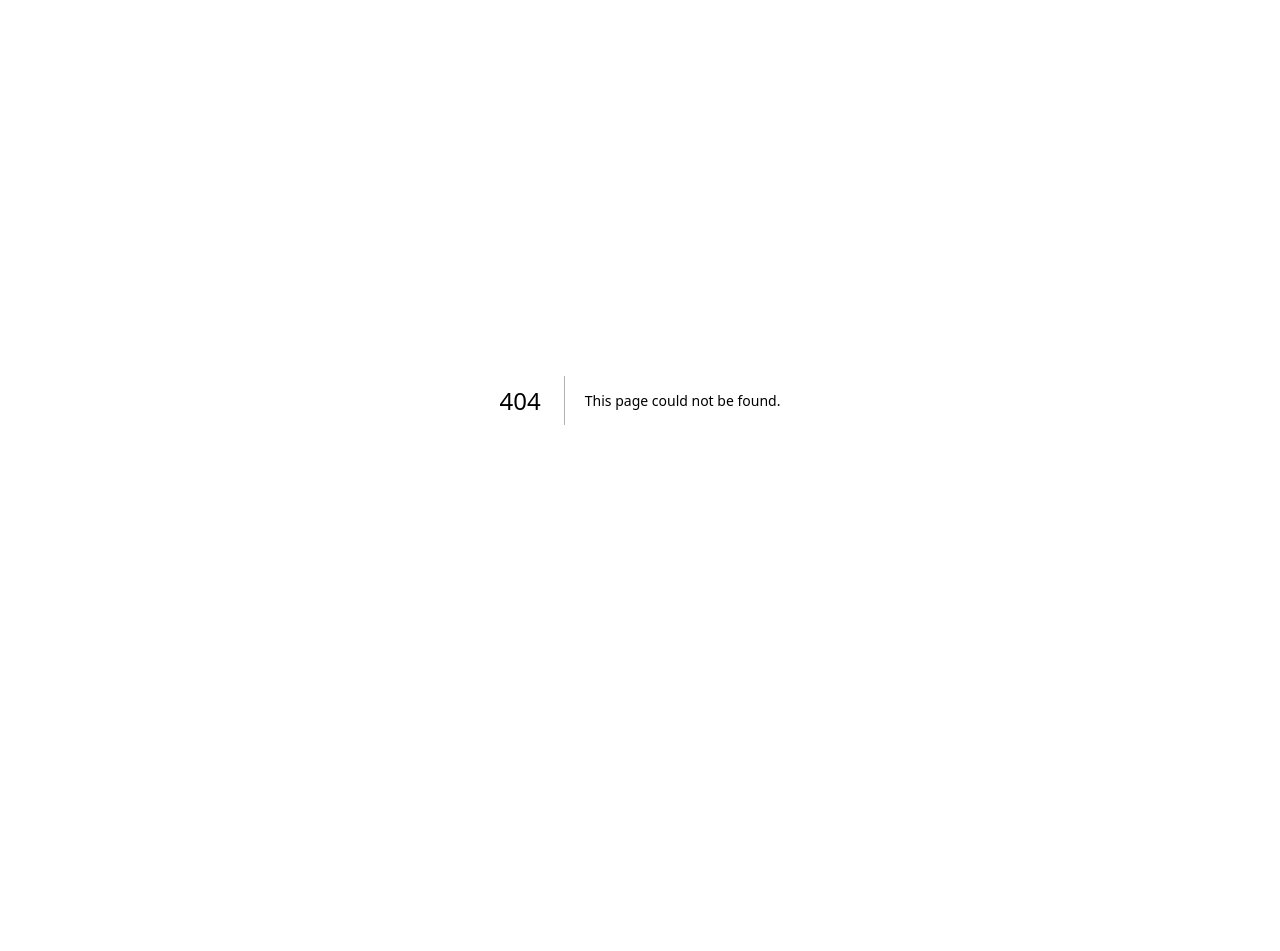
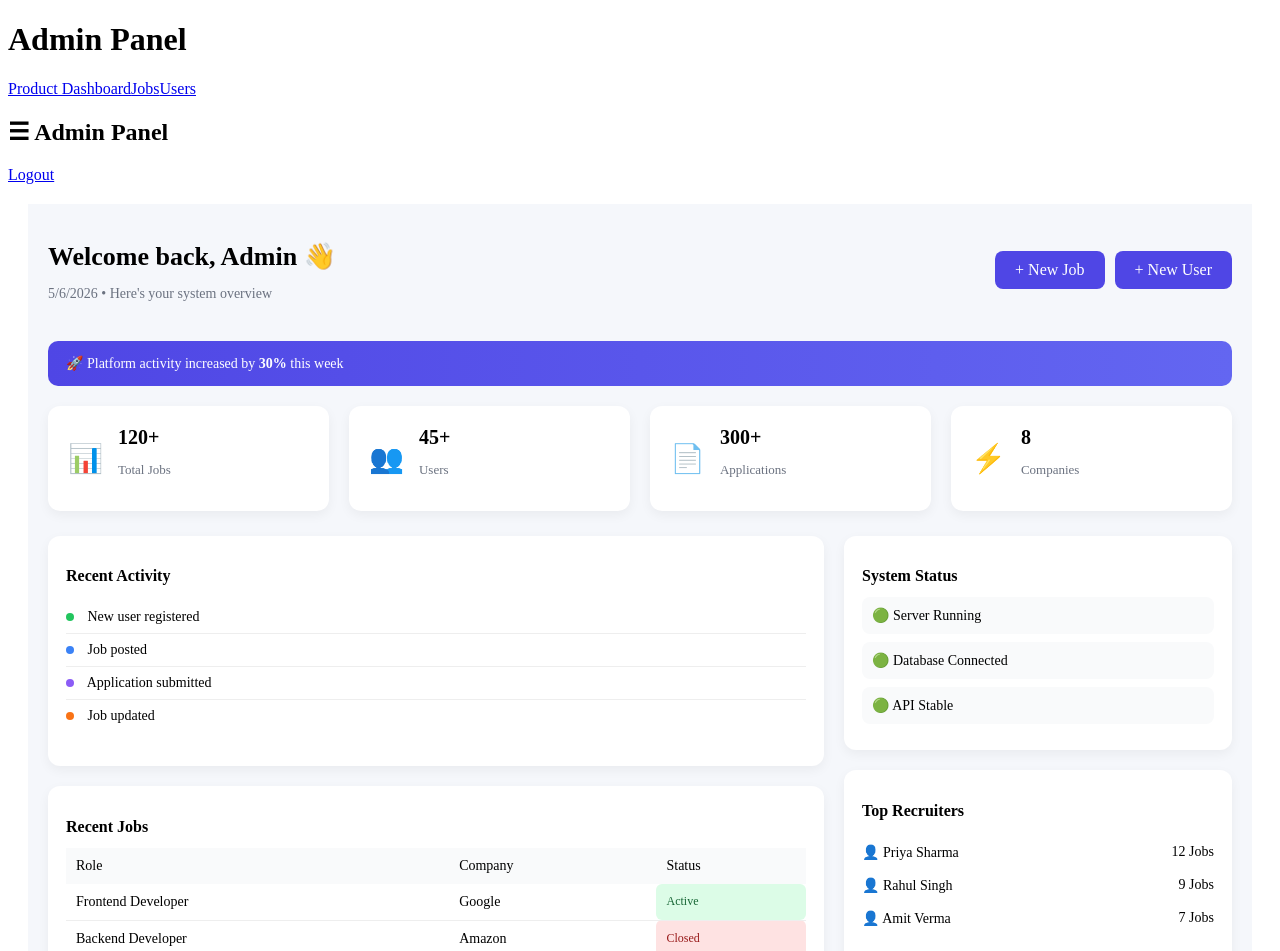
Before and after one commit to Vyasjayu/admin-dashboard, a Next.js app: page /home in a window 1280 px wide. Before the commit this address had no page. Shown: the top 951 px of the page. Before the commit the page ends 800 px from the top, so only its background shows below. Built offline with nearby package versions, Linux system fonts and the light colour scheme.

Commit message:
Add files via upload

```diff
--- /dev/null
+++ b/app/home/home.css
@@ -0,0 +1,271 @@
+/* Layout */
+.layout {
+  display: flex;
+}
+
+/* Main Content */
+.main-content {
+  flex: 1;
+  padding: 20px;
+  transition: margin-left 0.3s ease;
+}
+.home-btn {
+    background: #4f46e5;
+  color: white;
+  border: none;
+  padding: 10px 20px;
+  border-radius: 8px;
+  cursor: pointer;
+  text-decoration: none;
+}
+
+/* Desktop sidebar shift */
+@media (min-width: 768px) {
+  .layout.sidebar-open .main-content {
+    margin-left: 260px;
+  }
+}
+
+/* Container */
+.home-container {
+  background: #f5f7fb;
+  min-height: 100vh;
+  padding: 20px;
+}
+
+/* Header */
+.home-header {
+  display: flex;
+  justify-content: space-between;
+  align-items: center;
+  margin-bottom: 25px;
+}
+
+.home-header h1 {
+  font-size: 26px;
+  font-weight: 600;
+  margin-bottom: 5px;
+}
+
+.home-header p {
+  color: #6b7280;
+  font-size: 14px;
+}
+
+/* Buttons */
+.header-actions {
+  display: flex;
+  gap: 10px;
+}
+
+.primary-btn {
+  background: #4f46e5;
+  color: white;
+  border: none;
+  padding: 10px 16px;
+  border-radius: 8px;
+  cursor: pointer;
+  transition: 0.3s;
+}
+
+.primary-btn:hover {
+  background: #4338ca;
+}
+
+.secondary-btn {
+  background: white;
+  border: 1px solid #ddd;
+  padding: 10px 16px;
+  border-radius: 8px;
+  cursor: pointer;
+  transition: 0.3s;
+}
+
+.secondary-btn:hover {
+  background: #f3f4f6;
+}
+
+/* Banner */
+.highlight-banner {
+  background: linear-gradient(90deg, #4f46e5, #6366f1);
+  color: white;
+  padding: 14px 18px;
+  border-radius: 10px;
+  margin-bottom: 20px;
+  font-size: 14px;
+}
+
+/* Stats */
+.stats-grid {
+  display: grid;
+  grid-template-columns: repeat(auto-fit, minmax(220px, 1fr));
+  gap: 20px;
+  margin-bottom: 25px;
+}
+
+.stat-card {
+  background: white;
+  padding: 20px;
+  border-radius: 12px;
+  display: flex;
+  gap: 15px;
+  align-items: center;
+  box-shadow: 0 4px 12px rgba(0,0,0,0.05);
+  transition: 0.3s;
+}
+
+
+.stat-card:hover {
+  transform: translateY(-6px) scale(1.02);
+}
+
+.stat-card span {
+  font-size: 28px;
+}
+
+.stat-card h3 {
+  margin: 0;
+  font-size: 20px;
+}
+
+.stat-card p {
+  font-size: 13px;
+  color: #6b7280;
+}
+
+/* Grid */
+.main-grid {
+  display: grid;
+  grid-template-columns: 2fr 1fr;
+  gap: 20px;
+}
+
+/* Cards */
+.card {
+  background: white;
+  padding: 18px;
+  border-radius: 12px;
+  margin-bottom: 20px;
+  box-shadow: 0 4px 12px rgba(0,0,0,0.05);
+}
+
+.card h2 {
+  margin-bottom: 12px;
+  font-size: 16px;
+}
+
+/* Activity */
+.activity-list {
+  list-style: none;
+  padding: 0;
+}
+
+.activity-list li {
+  padding: 8px 0;
+  border-bottom: 1px solid #eee;
+  font-size: 14px;
+}
+
+.activity-list li:last-child {
+  border-bottom: none;
+}
+
+/* Badges */
+.badge {
+  display: inline-block;
+  width: 8px;
+  height: 8px;
+  border-radius: 50%;
+  margin-right: 10px;
+}
+
+.badge.green { background: #22c55e; }
+.badge.blue { background: #3b82f6; }
+.badge.purple { background: #8b5cf6; }
+.badge.orange { background: #f97316; }
+
+/* Table */
+.table {
+  width: 100%;
+  border-collapse: collapse;
+  font-size: 14px;
+}
+
+.table th {
+  text-align: left;
+  padding: 10px;
+  background: #f9fafb;
+  font-weight: 500;
+}
+
+.table td {
+  padding: 10px;
+  border-bottom: 1px solid #eee;
+}
+
+/* Status */
+.status {
+  padding: 4px 8px;
+  border-radius: 6px;
+  font-size: 12px;
+}
+
+.status.active {
+  background: #dcfce7;
+  color: #166534;
+}
+
+.status.closed {
+  background: #fee2e2;
+  color: #991b1b;
+}
+
+/* System status */
+.status-item {
+  background: #f9fafb;
+  padding: 10px;
+  border-radius: 8px;
+  margin-bottom: 8px;
+  font-size: 14px;
+}
+
+/* Users */
+.user-list {
+  list-style: none;
+  padding: 0;
+}
+
+.user-list li {
+  display: flex;
+  justify-content: space-between;
+  padding: 8px 0;
+  font-size: 14px;
+}
+
+/* Highlight card */
+.highlight-card {
+  background: linear-gradient(135deg, #4f46e5, #6366f1);
+  color: white;
+}
+
+/* Responsive */
+@media (max-width: 768px) {
+  .main-grid {
+    grid-template-columns: 1fr;
+  }
+
+  .home-header {
+    flex-direction: column;
+    align-items: flex-start;
+    gap: 10px;
+  }
+
+  .header-actions {
+    width: 100%;
+  }
+
+  .primary-btn,
+  .secondary-btn {
+    width: 100%;
+  }
+}
--- /dev/null
+++ b/app/home/page.tsx
@@ -0,0 +1,172 @@
+"use client";
+
+import { useState, useEffect } from "react";
+import Sidebar from "@/components/Sidebar";
+import Header from "@/components/Header";
+import "./home.css";
+import Link from "next/link";
+// import { Link } from "lucide-react";
+
+export default function HomePage() {
+  const [open, setOpen] = useState(false);
+
+  const closeSidebar = () => setOpen(false);
+  const toggleSidebar = () => setOpen((prev) => !prev);
+
+  const today = new Date().toLocaleDateString();
+
+  useEffect(() => {
+    document.body.style.overflow = open ? "hidden" : "auto";
+  }, [open]);
+
+  return (
+    <>
+      <Sidebar open={open} onClose={closeSidebar} />
+      <Header open={open} toggleSidebar={toggleSidebar} />
+
+      <div className={`layout ${open ? "sidebar-open" : ""}`}>
+        <div className="main-content">
+          <div className="home-container">
+
+            {/* HEADER */}
+            <div className="home-header">
+              <div>
+                <h1>Welcome back, Admin 👋</h1>
+                <p>{today} • Here's your system overview</p>
+              </div>
+
+              <div className="header-actions">
+                <Link href="/jobs" className="home-btn">+ New Job</Link>
+                <Link href="/users" className="home-btn">+ New User</Link>
+              </div>
+            </div>
+
+            {/* BANNER */}
+            <div className="highlight-banner">
+              🚀 Platform activity increased by <strong>30%</strong> this week
+            </div>
+
+            {/* STATS */}
+            <div className="stats-grid">
+              <div className="stat-card">
+                <span>📊</span>
+                <div>
+                  <h3>120+</h3>
+                  <p>Total Jobs</p>
+                </div>
+              </div>
+
+              <div className="stat-card">
+                <span>👥</span>
+                <div>
+                  <h3>45+</h3>
+                  <p>Users</p>
+                </div>
+              </div>
+
+              <div className="stat-card">
+                <span>📄</span>
+                <div>
+                  <h3>300+</h3>
+                  <p>Applications</p>
+                </div>
+              </div>
+
+              <div className="stat-card">
+                <span>⚡</span>
+                <div>
+                  <h3>8</h3>
+                  <p>Companies</p>
+                </div>
+              </div>
+            </div>
+
+            {/* MAIN GRID */}
+            <div className="main-grid">
+
+              {/* LEFT SIDE */}
+              <div>
+
+                {/* ACTIVITY */}
+                <div className="card">
+                  <h2>Recent Activity</h2>
+                  <ul className="activity-list">
+                    <li><span className="badge green"></span> New user registered</li>
+                    <li><span className="badge blue"></span> Job posted</li>
+                    <li><span className="badge purple"></span> Application submitted</li>
+                    <li><span className="badge orange"></span> Job updated</li>
+                  </ul>
+                </div>
+
+                {/* JOB TABLE */}
+                <div className="card">
+                  <h2>Recent Jobs</h2>
+
+                  <table className="table">
+                    <thead>
+                      <tr>
+                        <th>Role</th>
+                        <th>Company</th>
+                        <th>Status</th>
+                      </tr>
+                    </thead>
+                    <tbody>
+                      <tr>
+                        <td>Frontend Developer</td>
+                        <td>Google</td>
+                        <td className="status active">Active</td>
+                      </tr>
+                      <tr>
+                        <td>Backend Developer</td>
+                        <td>Amazon</td>
+                        <td className="status closed">Closed</td>
+                      </tr>
+                      <tr>
+                        <td>Full Stack Developer</td>
+                        <td>Microsoft</td>
+                        <td className="status active">Active</td>
+                      </tr>
+                    </tbody>
+                  </table>
+                </div>
+
+              </div>
+
+              {/* RIGHT SIDE */}
+              <div>
+
+                {/* SYSTEM STATUS */}
+                <div className="card">
+                  <h2>System Status</h2>
+                  <div className="status-item">🟢 Server Running</div>
+                  <div className="status-item">🟢 Database Connected</div>
+                  <div className="status-item">🟢 API Stable</div>
+                </div>
+
+                {/* TOP USERS */}
+                <div className="card">
+                  <h2>Top Recruiters</h2>
+                  <ul className="user-list">
+                    <li>👤 Priya Sharma <span>12 Jobs</span></li>
+                    <li>👤 Rahul Singh <span>9 Jobs</span></li>
+                    <li>👤 Amit Verma <span>7 Jobs</span></li>
+                  </ul>
+                </div>
+
+                {/* PERFORMANCE */}
+                <div className="card highlight-card">
+                  <h2>Performance</h2>
+                  <p>📈 Applications increased by <strong>18%</strong></p>
+                  <p>👥 User growth <strong>+12%</strong></p>
+                </div>
+
+              </div>
+
+            </div>
+
+          </div>
+        </div>
+      </div>
+    </>
+  );
+}
```
